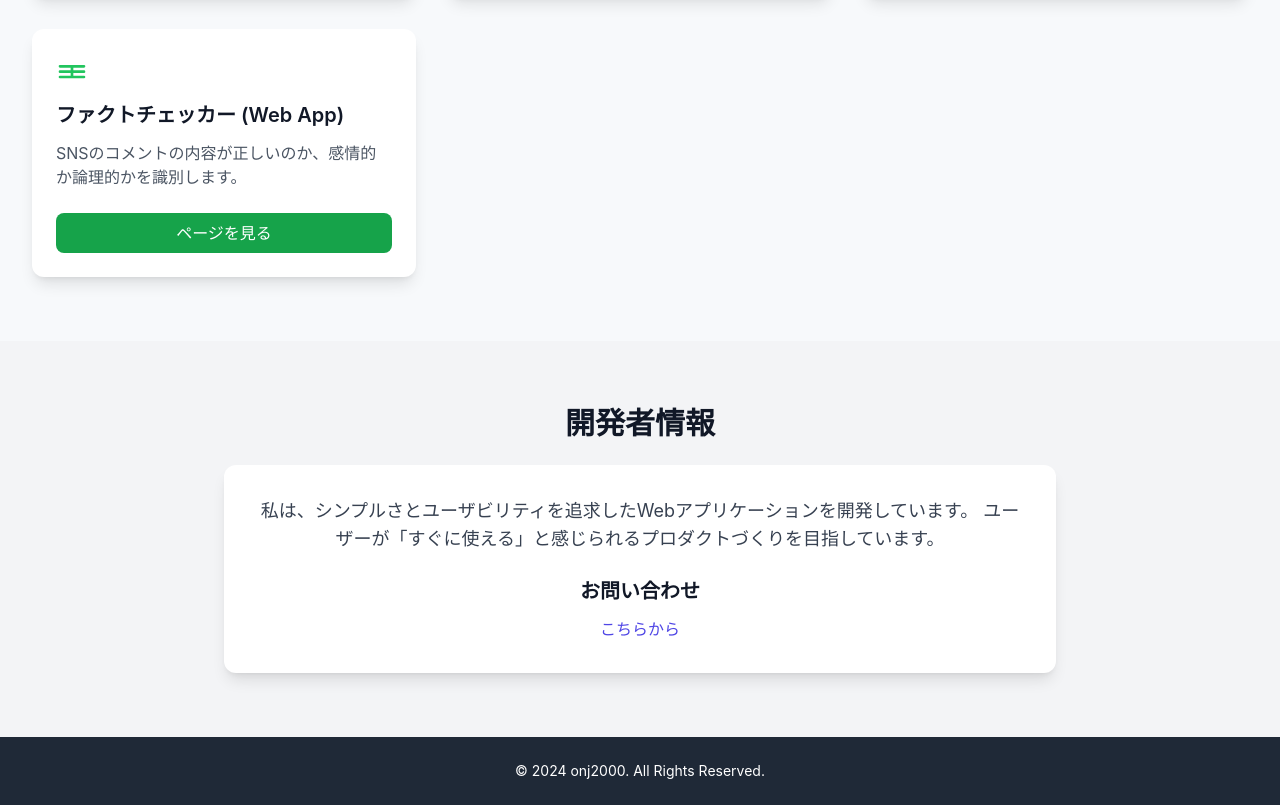
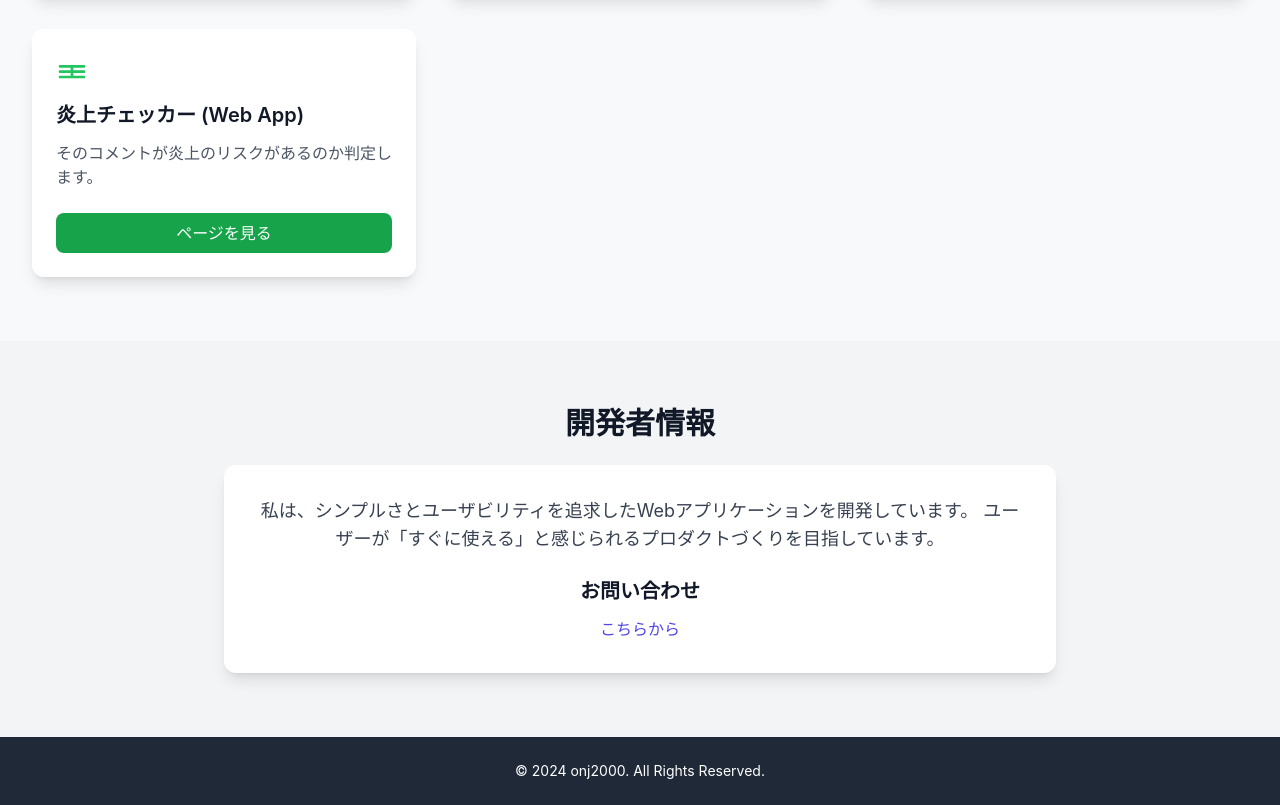
Before and after one commit to onj2000/home, a plain HTML site: page index.html in a window 1280 px wide. Shown: the part 893-1698 px from the top of the page. Drawn offline with nearby package versions, Linux system fonts and the light colour scheme.

Commit message:
Rename and update links for炎上チェッカー

```diff
--- a/index.html
+++ b/index.html
@@ -113,11 +113,11 @@
                             <path stroke-linecap="round" stroke-linejoin="round" stroke-width="2" d="M3 10h18M3 14h18m-9-4v8m-9 0h18" />
                         </svg>
                     </div>
-                    <h3 class="text-xl font-semibold mb-3 text-gray-900">ファクトチェッカー (Web App)</h3>
+                    <h3 class="text-xl font-semibold mb-3 text-gray-900">炎上チェッカー (Web App)</h3>
                     <p class="text-gray-600 mb-6 flex-grow">
-                        SNSのコメントの内容が正しいのか、感情的か論理的かを識別します。
+                        そのコメントが炎上のリスクがあるのか判定します。
                     </p>
-                    <a href="https://onj2000.github.io/factcheacker" target="_blank" rel="noopener noreferrer" class="text-center font-medium text-white bg-green-600 hover:bg-green-700 rounded-lg py-2 transition duration-200">
+                    <a href="https://onj2000.github.io/enzyocheack/" target="_blank" rel="noopener noreferrer" class="text-center font-medium text-white bg-green-600 hover:bg-green-700 rounded-lg py-2 transition duration-200">
                         ページを見る
                     </a>
                 </div>
```
